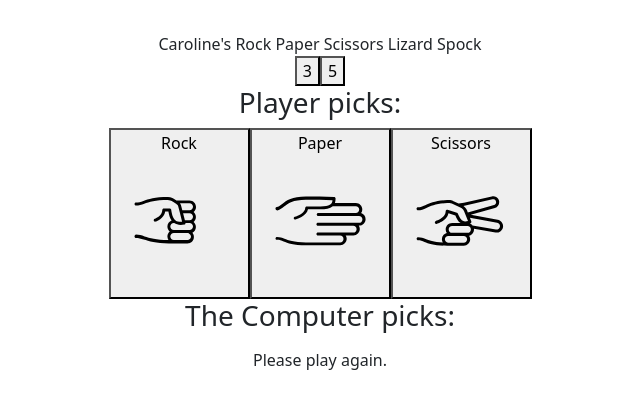
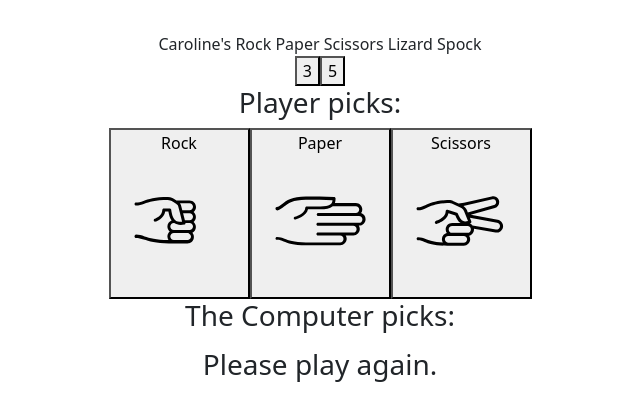
Before and after one commit to caro-turnbull/RockPaperScissorsLizardSpock, a React (Vite) app: page / in a window 1280 px wide. Shown: the top 420 px of the page, without its empty margins (320-960 px from the left). Built offline with nearby package versions, Linux system fonts and the light colour scheme.

Commit message:
changed to h3

```diff
--- a/src/Components/Results.jsx
+++ b/src/Components/Results.jsx
@@ -17,10 +17,10 @@ function Results() {
 
   return (
     <>
-      {resultHeader}
+      <h3>{resultHeader} </h3>
+      <br/>
       {result.reason}
     </>
-
   );
 }
 export default Results;
```
